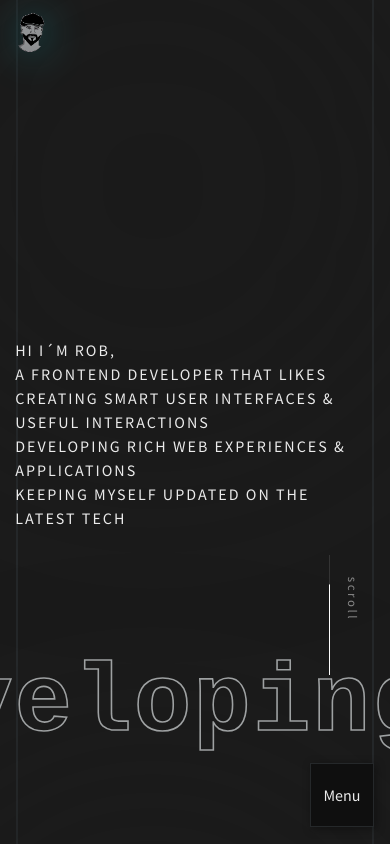
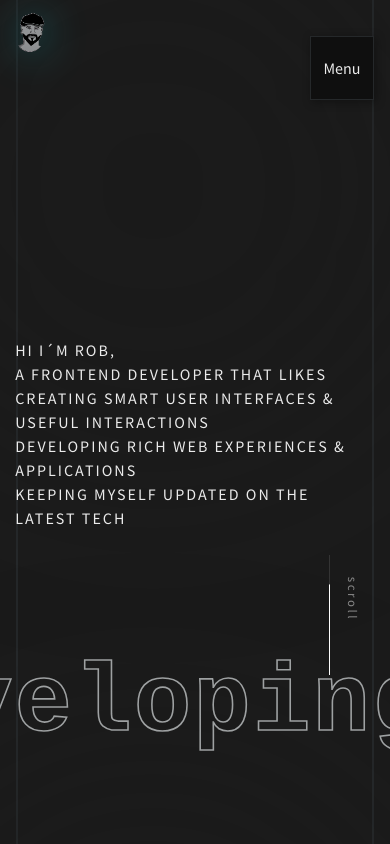
Before and after one commit to robonexx/robertwagar2024, a React (Vite) app: page / in a window 390 px wide. Shown: the top 844 px of the page. Built offline with nearby package versions, Linux system fonts and the light colour scheme; a web font is replaced by a local one.

Commit message:
Update MenuBtn.module.scss
change from mobile...

```diff
--- a/src/components/menuBtn/MenuBtn.module.scss
+++ b/src/components/menuBtn/MenuBtn.module.scss
@@ -2,9 +2,10 @@
 /* ========== HAMBURGER NAV BUTTON ====================== */
 .hamburger_wrapper {
   position: fixed;
-  top: auto;
-  bottom: 2vh;
+  top: 2.25rem;
+  right: 1rem;
   left: auto;
+  bottom: auto;
   right: 1rem;
   width: 4rem;
   height: 4rem;
```
